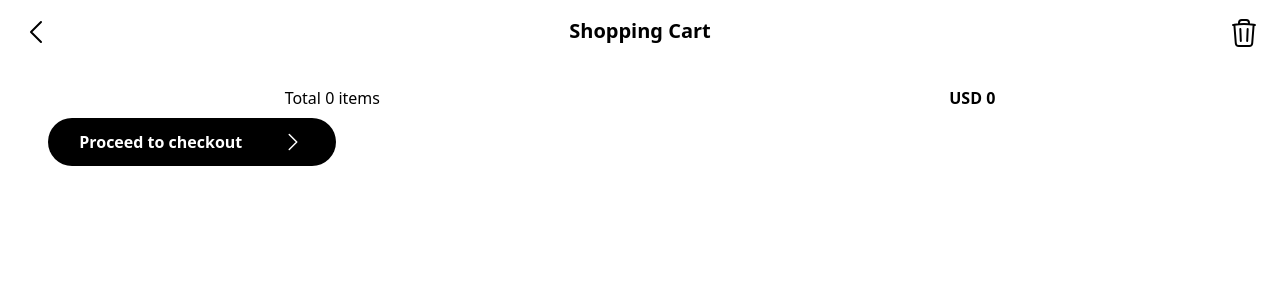
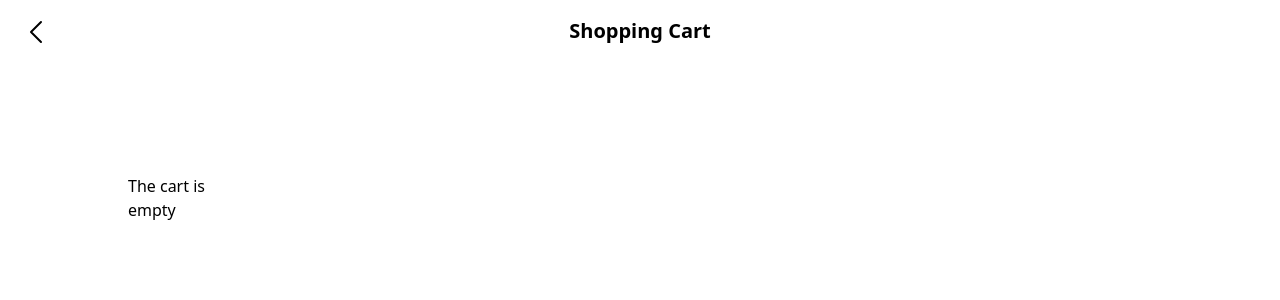
Before and after one commit to AnderrAlda/FitFlex, a React (Vite) app: page /cart in a window 1280 px wide. Shown: the top 300 px of the page. Built offline with nearby package versions, Linux system fonts and the light colour scheme.

Commit message:
control empy cart in cartpage and number in header

```diff
--- a/src/components/headers/cartHeader/index.tsx
+++ b/src/components/headers/cartHeader/index.tsx
@@ -6,7 +6,7 @@ import { CartContext } from "../../../context/cartContext";
 type Props = {};
 
 const CartHeader = (props: Props) => {
-  const { clearCart } = useContext(CartContext); // Destructuring contextData from CartContext
+  const { clearCart, contextData } = useContext(CartContext);
 
   return (
     <div>
@@ -33,6 +33,10 @@ const CartHeader = (props: Props) => {
         </Link>
 
         <p className="mt-4 text-xl font-bold">Shopping Cart</p>
+
+        {contextData.length === 0 ? (
+          <div></div>
+        ) : (
           <button onClick={clearCart} className="mb-3">
             <svg
               className="h-8 absolute right-5"
@@ -52,6 +56,7 @@ const CartHeader = (props: Props) => {
               ></path>
             </svg>
           </button>
+        )}
       </div>
     </div>
   );
--- a/src/components/headers/homeHeader/index.tsx
+++ b/src/components/headers/homeHeader/index.tsx
@@ -6,7 +6,7 @@ import { CartContext } from "../../../context/cartContext";
 type Props = {};
 
 const HomeHeader = (props: Props) => {
-  const { totalAmount } = useContext(CartContext);
+  const { totalAmount, contextData } = useContext(CartContext);
   return (
     <div>
       <div className="flex justify-center relative">
@@ -30,9 +30,14 @@ const HomeHeader = (props: Props) => {
               d="M15.75 10.5V6a3.75 3.75 0 1 0-7.5 0v4.5m11.356-1.993 1.263 12c.07.665-.45 1.243-1.119 1.243H4.25a1.125 1.125 0 0 1-1.12-1.243l1.264-12A1.125 1.125 0 0 1 5.513 7.5h12.974c.576 0 1.059.435 1.119 1.007ZM8.625 10.5a.375.375 0 1 1-.75 0 .375.375 0 0 1 .75 0Zm7.5 0a.375.375 0 1 1-.75 0 .375.375 0 0 1 .75 0Z"
             ></path>
           </svg>
-          <p className="absolute right-4 top-9 bg-slate-500 rounded-lg w-4 text-center">
-            {totalAmount}
-          </p>
+
+          {contextData.length === 0 ? (
+            <div></div>
+          ) : (
+            <p className="absolute right-4 top-9 bg-slate-500 rounded-lg w-4 text-center">
+              {totalAmount}
+            </p>
+          )}
         </Link>
       </div>
     </div>
--- a/src/components/headers/productHeader/index.tsx
+++ b/src/components/headers/productHeader/index.tsx
@@ -5,7 +5,7 @@ import { CartContext } from "../../../context/cartContext";
 type Props = {};
 
 const ProductHeader = (props: Props) => {
-  const { totalAmount } = useContext(CartContext);
+  const { totalAmount, contextData } = useContext(CartContext);
   return (
     <>
       <div>
@@ -28,13 +28,11 @@ const ProductHeader = (props: Props) => {
                 d="M15.75 19.5 8.25 12l7.5-7.5"
               ></path>
             </svg>
-            <p className="absolute right-4 top-9 bg-slate-600 rounded-lg w-4 text-center">
-              {totalAmount}
-            </p>
           </Link>
 
           <p className="mt-4 text-xl font-bold">Product</p>
 
+          <Link to="/cart">
             <svg
               className="h-8 absolute right-5 mt-4"
               data-slot="icon"
@@ -52,6 +50,15 @@ const ProductHeader = (props: Props) => {
                 d="M15.75 10.5V6a3.75 3.75 0 1 0-7.5 0v4.5m11.356-1.993 1.263 12c.07.665-.45 1.243-1.119 1.243H4.25a1.125 1.125 0 0 1-1.12-1.243l1.264-12A1.125 1.125 0 0 1 5.513 7.5h12.974c.576 0 1.059.435 1.119 1.007ZM8.625 10.5a.375.375 0 1 1-.75 0 .375.375 0 0 1 .75 0Zm7.5 0a.375.375 0 1 1-.75 0 .375.375 0 0 1 .75 0Z"
               ></path>
             </svg>
+
+            {contextData.length === 0 ? (
+              <div></div>
+            ) : (
+              <p className="absolute right-4 top-9 bg-slate-500 rounded-lg w-4 text-center">
+                {totalAmount}
+              </p>
+            )}
+          </Link>
         </div>
       </div>
     </>
--- a/src/pages/cart/index.tsx
+++ b/src/pages/cart/index.tsx
@@ -16,7 +16,13 @@ const CartPage = (props: Props) => {
   return (
     <>
       <DynamicHeader HeaderType={HeaderTypes.Cart} />
-
+      <div>
+        {contextData.length === 0 ? (
+          <div className="h-60 w-60">
+            <p className="mt-32 ml-32 w-32">The cart is empty</p>
+          </div>
+        ) : (
+          <div>
             <VerticalScrollLayout height="40rem">
               {contextData.map((cartItem) => (
                 <ShoppingCartProduct
@@ -57,6 +63,9 @@ const CartPage = (props: Props) => {
                 </svg>
               </button>
             </div>
+          </div>
+        )}
+      </div>
     </>
   );
 };
```
Lines whose indentation alone changed are shown as unchanged.
